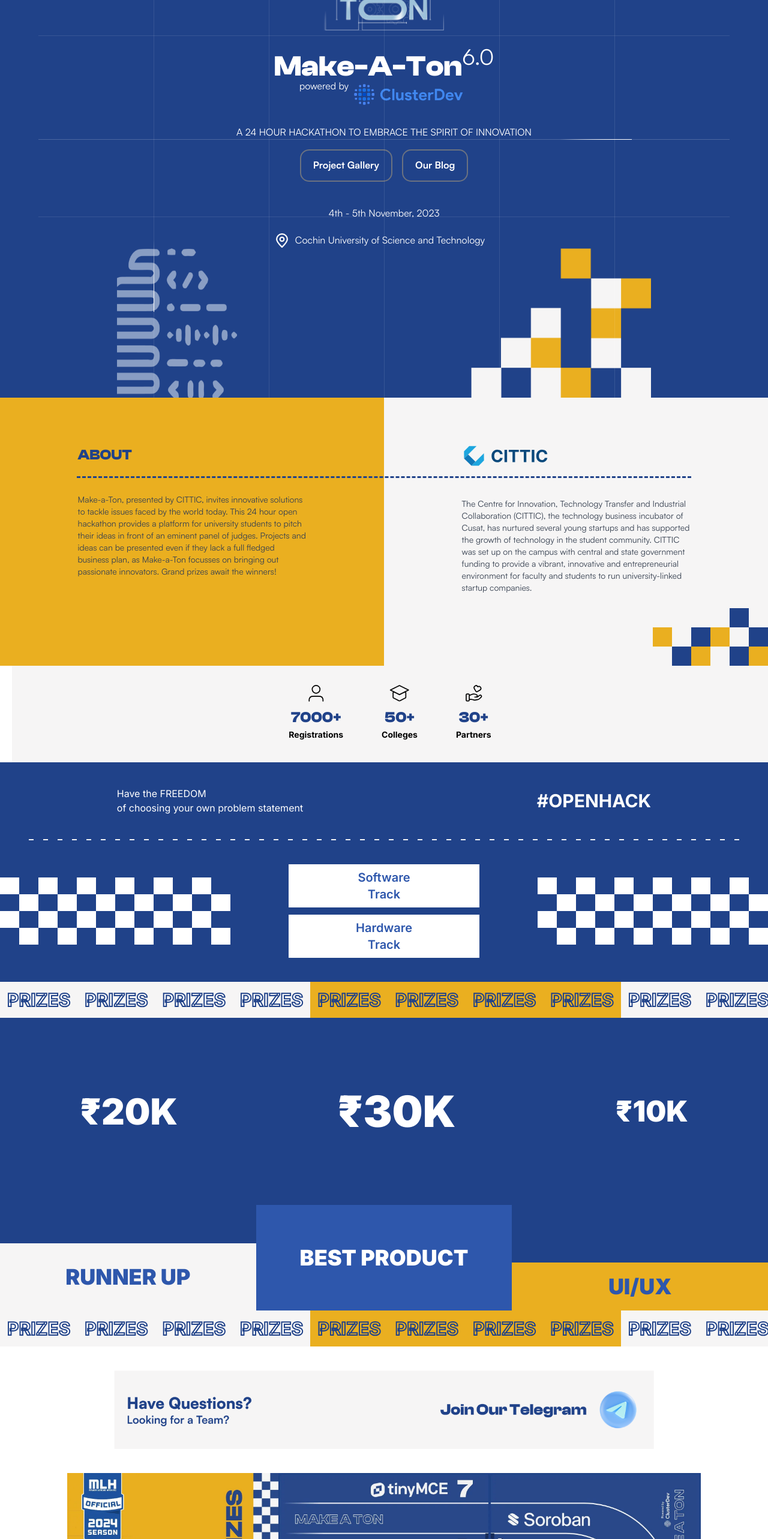
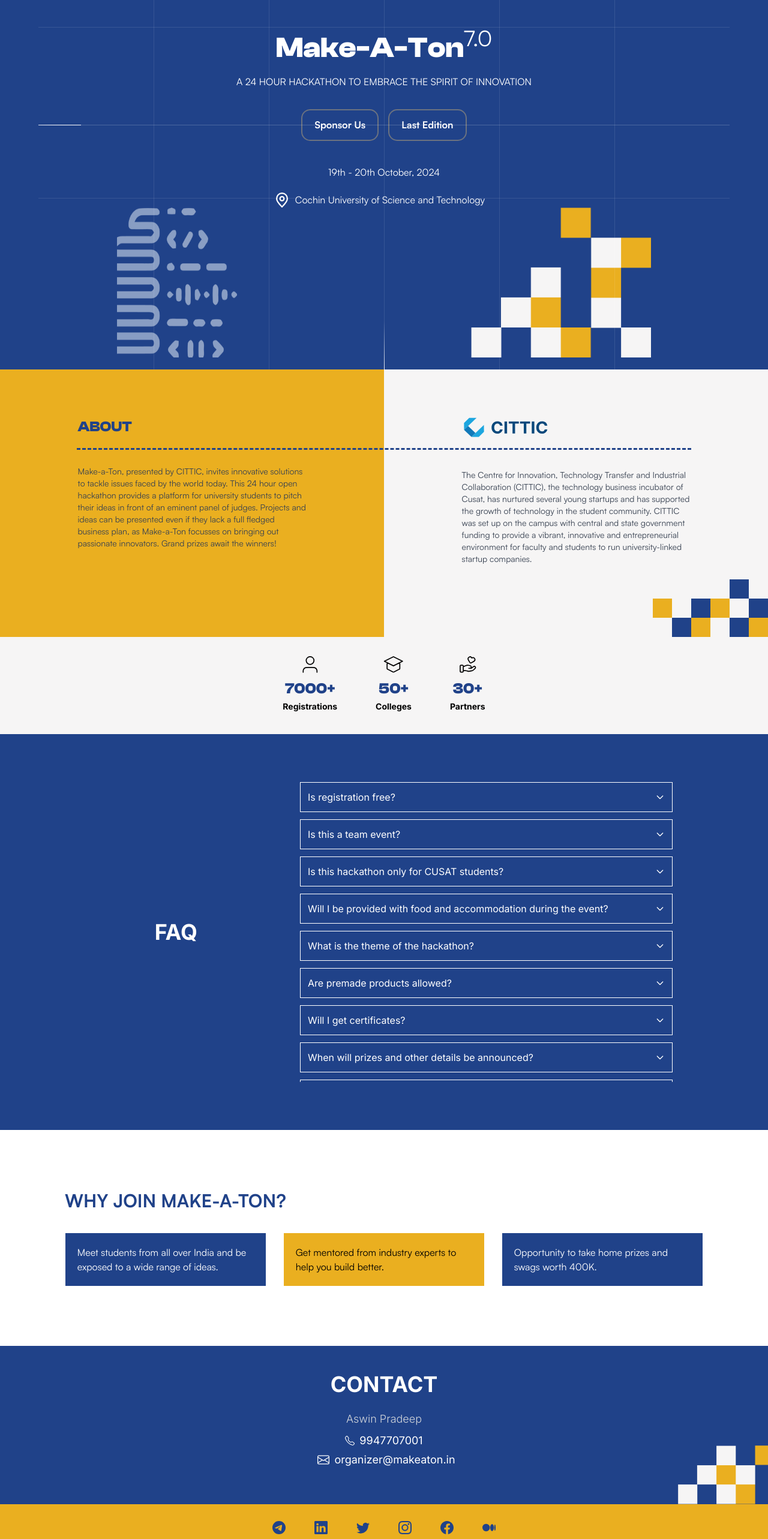
Before and after one commit to Make-a-Ton/make-a-ton-2024, a Next.js app: page / in a window 1280 px wide. Shown: the part 200-2766 px from the top of the page at 60% size. Built offline with nearby package versions, Linux system fonts and the light colour scheme.

Commit message:
updated for 2024

```diff
--- a/package.json
+++ b/package.json
@@ -11,7 +11,7 @@
   },
   "dependencies": {
     "bootstrap-icons": "^1.11.1",
-    "next": "latest",
+    "next": "^14.2.3",
     "react": "latest",
     "react-dom": "latest"
   },
--- a/src/pages/index.js
+++ b/src/pages/index.js
@@ -16,7 +16,7 @@ export default function Home() {
 
     return (
         <main>
-            <a
+            {/* <a
                 className="right-4 md:right-[80px]"
                 id="mlh-trust-badge"
                 style={{
@@ -37,14 +37,14 @@ export default function Home() {
                     alt="Major League Hacking 2024 Hackathon Season"
                     style={{width: '100%'}}
                 />
-            </a>
+            </a> */}
             <Hero/>
             <About/>
             <Statistics/>
-            <Prizes/>
-            <MlhPrizes/>
-            <Schedule/>
-            <Sponsor/>
+            {/* <Prizes/> */}
+            {/* <MlhPrizes/> */}
+            {/* <Schedule/> */}
+            {/* <Sponsor/> */}
             <Faq/>
             <Join/>
             <Footer/>
--- a/src/sections/Faq/faq.js
+++ b/src/sections/Faq/faq.js
@@ -1,12 +1,4 @@
 export const FAQS =[
-  {
-    ques: "What are the prizes?",
-    ans: "Best Product - Rs. 30K, Runners Up: Rs. 20K and Best UI/UX hack: Rs 10k. Track prices to be announced soon."
-  },
-  {
-    ques: "What are the tracks available",
-    ans: "Seperate tracks for Software and Hardware have been announced currently. Stay tuned for more!"
-  },
   {
     ques: "Is registration free?",
     ans: "Yes, registration is free of charge.",
--- a/src/sections/Footer/Footer.jsx
+++ b/src/sections/Footer/Footer.jsx
@@ -12,13 +12,13 @@ const Footer = () => {
           <div >
           </div>
           <div className="flex justify-center items-center flex-col">
-            <h4 className='text-gray-300 font-light text-lg  mb-2'>Aparna Nair</h4>
+            <h4 className='text-gray-300 font-light text-lg  mb-2'>Aswin Pradeep</h4>
 
             <div className='flex items-center space-x-2'>
               <svg xmlns="http://www.w3.org/2000/svg" width="16" height="16" fill="currentColor" className="bi bi-telephone" viewBox="0 0 16 16">
                 <path d="M3.654 1.328a.678.678 0 0 0-1.015-.063L1.605 2.3c-.483.484-.661 1.169-.45 1.77a17.568 17.568 0 0 0 4.168 6.608 17.569 17.569 0 0 0 6.608 4.168c.601.211 1.286.033 1.77-.45l1.034-1.034a.678.678 0 0 0-.063-1.015l-2.307-1.794a.678.678 0 0 0-.58-.122l-2.19.547a1.745 1.745 0 0 1-1.657-.459L5.482 8.062a1.745 1.745 0 0 1-.46-1.657l.548-2.19a.678.678 0 0 0-.122-.58L3.654 1.328zM1.884.511a1.745 1.745 0 0 1 2.612.163L6.29 2.98c.329.423.445.974.315 1.494l-.547 2.19a.678.678 0 0 0 .178.643l2.457 2.457a.678.678 0 0 0 .644.178l2.189-.547a1.745 1.745 0 0 1 1.494.315l2.306 1.794c.829.645.905 1.87.163 2.611l-1.034 1.034c-.74.74-1.846 1.065-2.877.702a18.634 18.634 0 0 1-7.01-4.42 18.634 18.634 0 0 1-4.42-7.009c-.362-1.03-.037-2.137.703-2.877L1.885.511z"/>
               </svg>
-              <h5 className='font-weight: 700 text-lg'><a href="tel:7339239648">7339239648</a></h5>
+              <h5 className='font-weight: 700 text-lg'><a href="tel:7339239648">9947707001</a></h5>
             </div>
 
             <div className='flex flex-row items-center justify-center py-1'>
@@ -79,9 +79,16 @@ const Footer = () => {
             </a>
 
             {/* Icon 4 */}
-            <a href="https://www.facebook.com/makeaton.in">
+            <a href="https://www.facebook.com/makeaton.in" className='hidden md:block'>
               <svg xmlns="http://www.w3.org/2000/svg" width="22" height="22" fill="#204289" className="bi bi-facebook" viewBox="0 0 16 16">
                 <path d="M16 8.049c0-4.446-3.582-8.05-8-8.05C3.58 0-.002 3.603-.002 8.05c0 4.017 2.926 7.347 6.75 7.951v-5.625h-2.03V8.05H6.75V6.275c0-2.017 1.195-3.131 3.022-3.131.876 0 1.791.157 1.791.157v1.98h-1.009c-.993 0-1.303.621-1.303 1.258v1.51h2.218l-.354 2.326H9.25V16c3.824-.604 6.75-3.934 6.75-7.951z"/>
+              </svg>
+            </a>
+
+            {/* Icon 5 */}
+            <a href="/blog">
+              <svg xmlns="http://www.w3.org/2000/svg" width="22" height="22" fill="#204289" class="bi bi-medium" viewBox="0 0 16 16">
+                <path d="M9.025 8c0 2.485-2.02 4.5-4.513 4.5A4.506 4.506 0 0 1 0 8c0-2.486 2.02-4.5 4.512-4.5A4.506 4.506 0 0 1 9.025 8m4.95 0c0 2.34-1.01 4.236-2.256 4.236S9.463 10.339 9.463 8c0-2.34 1.01-4.236 2.256-4.236S13.975 5.661 13.975 8M16 8c0 2.096-.355 3.795-.794 3.795-.438 0-.793-1.7-.793-3.795 0-2.096.355-3.795.794-3.795.438 0 .793 1.699.793 3.795"/>
               </svg>
             </a>
           </div>
--- a/src/sections/Hero/Hero.jsx
+++ b/src/sections/Hero/Hero.jsx
@@ -5,7 +5,7 @@ import Countdown from "@/sections/Hero/Countdown";
 const Hero = () => {
     return (
       <>
-        <div className="star-container bg-[#204289]  pt-5">
+        <div className="star-container bg-[#204289]  pt-5 pb-5 pb-lg-0">
           <div className="line" />
           <div className="line hidden lg:block" />
           <div className="line hidden lg:block" />
@@ -19,16 +19,16 @@ const Hero = () => {
           <div className="line rotated" />
 
           <div className="flex flex-col text-white font-satoshi-regular items-center justify-center mt-10">
-            <Image
+            {/* <Image
               src={"/assets/logo.svg"}
               alt={"logo"}
               width={200}
               height={200}
-            />
-            <h1 className="hidden lg:block font-clash-bold text-5xl leading-10 pt-10">
-              Make-A-Ton<sup className="font-satoshi-regular">6.0</sup>
+            /> */}
+            <h1 className="block font-clash-bold text-5xl leading-10 pt-10 mt-40 mt-lg-52">
+              Make-A-Ton<sup className="font-satoshi-regular">7.0</sup>
             </h1>
-            <div className="lg:flex mb-5">
+            {/* <div className="lg:flex mb-5">
               <span className="">powered by </span>
               <Link href={"https://clusterdev.com/"} target={"_blank"}>
                 <Image
@@ -38,8 +38,8 @@ const Hero = () => {
                   height={50}
                 />
               </Link>
-            </div>
-            <p className="text-center my-5 lg:my-1 px-2">
+            </div> */}
+            <p className="text-center my-5 lg:mt-6 px-2">
               A 24 HOUR HACKATHON TO EMBRACE THE SPIRIT OF INNOVATION
             </p>
             {/* <p className="text-center my-5 lg:my-1 px-2 font-satoshi-bold">
@@ -51,18 +51,18 @@ const Hero = () => {
                 target={"_blank"}
                 className=" mt-3  mx-2  font-satoshi-bold rounded-[15px] px-5 py-3 border-2 border-gray-500"
               >
-                Project Gallery
+                Sponsor Us
               </Link>
               <Link
                 href="/blog"
                 target={"_blank"}
                 className=" mt-3  mx-2  font-satoshi-bold rounded-[15px] px-5 py-3 border-2 border-gray-500"
               >
-                Our Blog
+                Last Edition
               </Link>
             </div>
 
-            <p className="mt-10">4th - 5th November, 2023</p>
+            <p className="mt-10">19th - 20th October, 2024</p>
             <div className="flex flex-row mt-5 justify-center items-center">
               <Image
                 src={"/assets/location.svg"}
--- a/src/sections/Statistics/index.js
+++ b/src/sections/Statistics/index.js
@@ -12,7 +12,7 @@ const stats = [
 const Statistics = () => {
 
   return (
-    <div className="bg-[#F6F5F5] p-4 pt-8 ml-5 md:gap-16 justify-evenly flex items-center lg:justify-center">
+    <div className="bg-[#F6F5F5] p-4 pt-8 md:gap-16 justify-evenly flex items-center lg:justify-center">
       {stats.map((stat, index) => (
         <div key={index} className="mb-4 text-center">
           <div className="mb-2">
```
Also changed, not shown: 1 other file (tests, documents, lock files or other folders).
